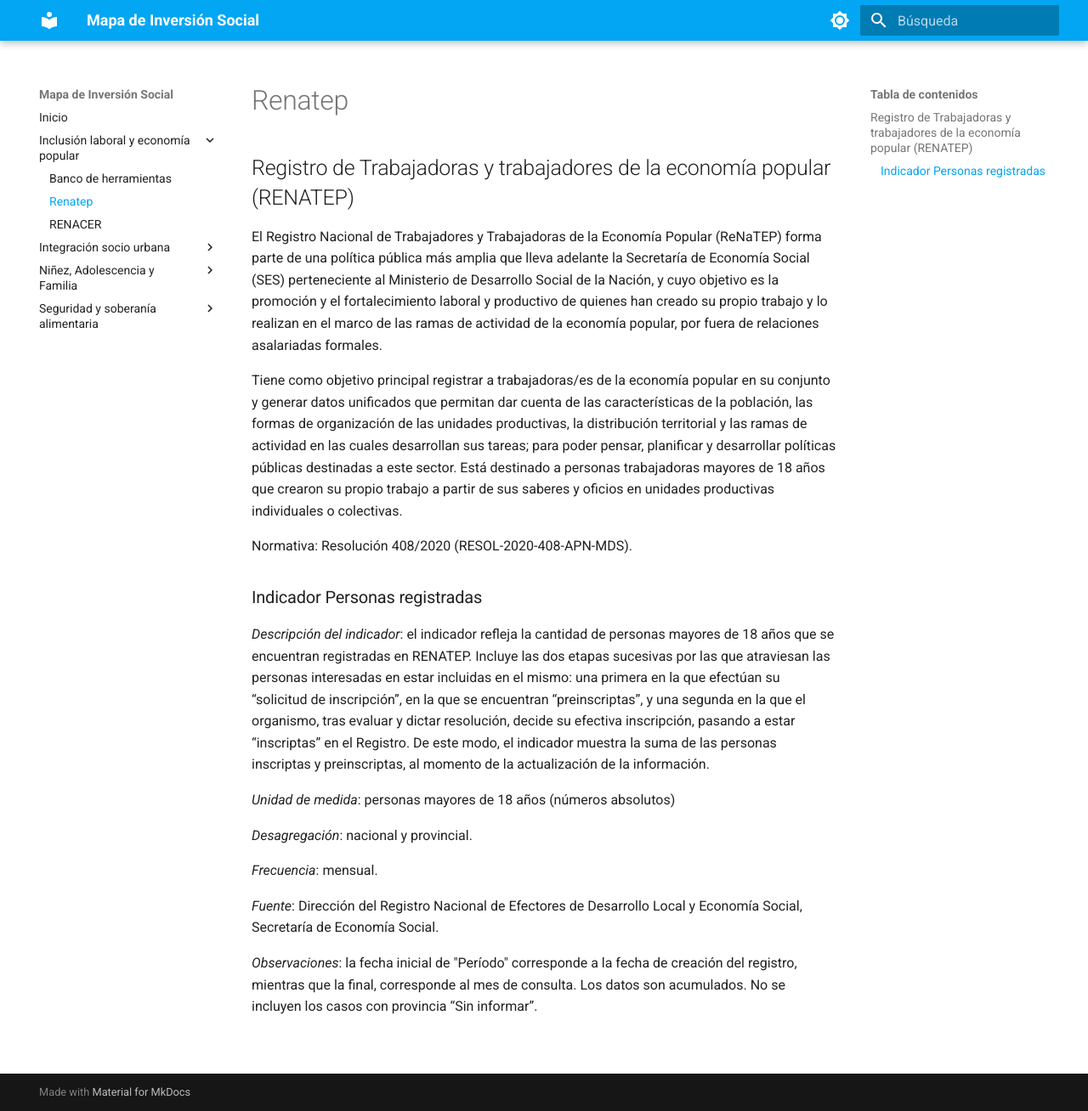
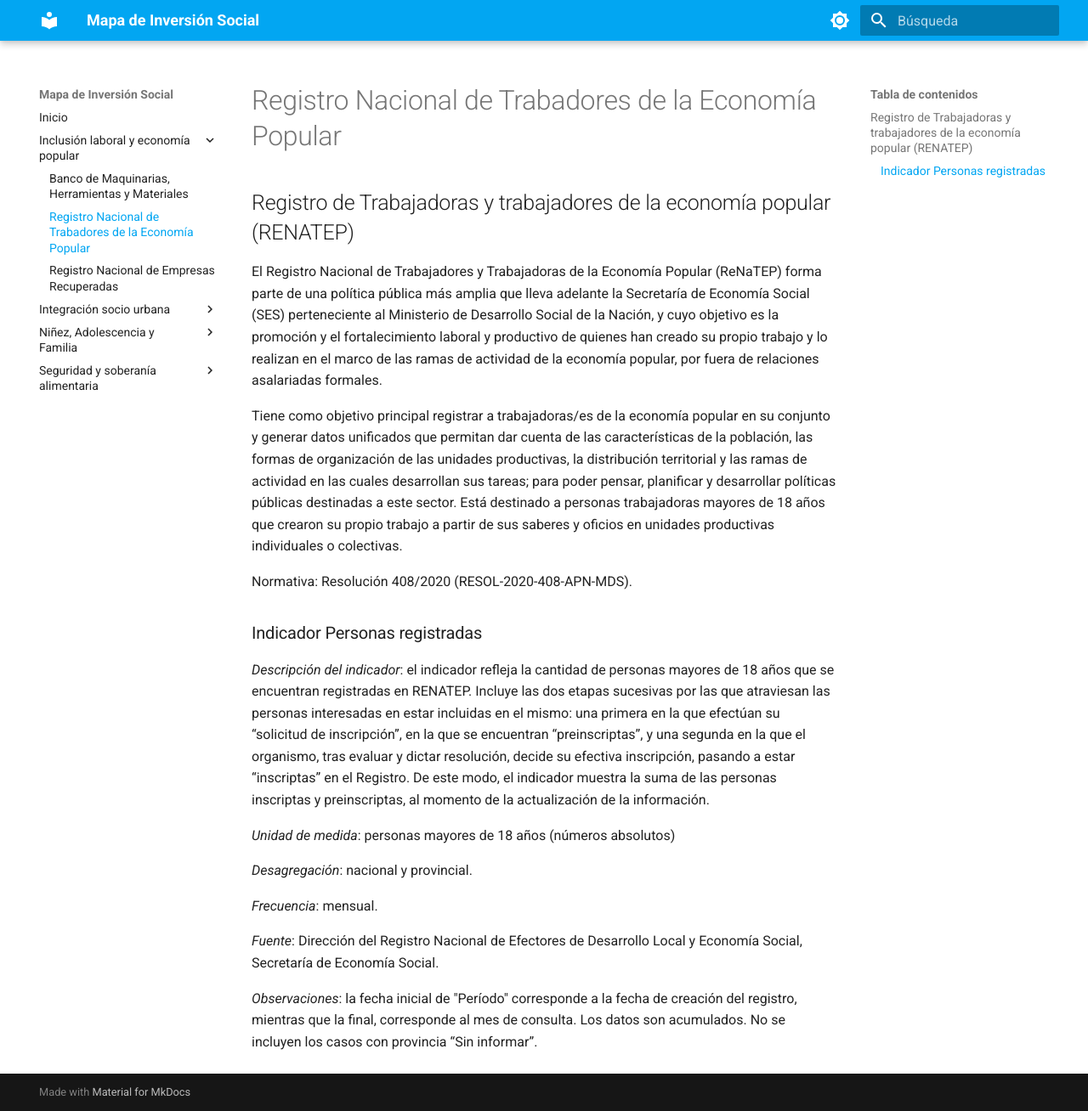
Before and after one commit to datos-desarrollosocial-nacion/metadata-mapa-de-inversion-social, an MkDocs documentation site: the page built from docs/renatep.md, in a window 1280 px wide and 1308 px high. Shown: the whole window at 85% size. Built offline with MkDocs 1.6.1 and Material for MkDocs 9.7.7, drawn with Linux system fonts in a browser that asks for light colours.

Commit message:
navigation

```diff
--- a/mkdocs.yml
+++ b/mkdocs.yml
@@ -22,21 +22,21 @@ theme:
 nav:
   - Inicio: index.md
   - Inclusión laboral y economía popular:
-      - banco-de-herramientas.md
-      - renatep.md
-      - RENACER.md
+      - Banco de Maquinarias, Herramientas y Materiales: banco-de-herramientas.md
+      - Registro Nacional de Trabadores de la Economía Popular: renatep.md
+      - Registro Nacional de Empresas Recuperadas: RENACER.md
   - Integración socio urbana:
-      - políticas-integración-sociourbana.md
-      - integración-urbana-y-acceso-al-suelo.md
-      - mi-pieza.md
-      - mejor-barrio.md
+      - Políticas de integración socio urbana: políticas-integración-sociourbana.md
+      - Integración urbana y acceso al suelo: integración-urbana-y-acceso-al-suelo.md
+      - Mi Pieza: mi-pieza.md
+      - Mejor Barrio: mejor-barrio.md
   - Niñez, Adolescencia y Familia:
-      - pae.md
-      - plan-nacional-de-primera-infancia.md
-      - apoyo-plan-nacional-de-primera-infancia.md
-      - potenciar-inclusion-joven.md
-      - rennya.md
+      - Acompañamiento para el egreso de jóvenes sin cuidados parentales: pae.md
+      - Plan Nacional de Primera Infancia (PNPI): plan-nacional-de-primera-infancia.md
+      - Apoyo al Plan Nacional de Primera Infancia: apoyo-plan-nacional-de-primera-infancia.md
+      - Potenciar Inclusión Joven: potenciar-inclusion-joven.md
+      - Reparación económica para niñas, niños y adolescentes: rennya.md
   - Seguridad y soberanía alimentaria:
-      - prestación-alimentar.md
-      - comerdores-escolares.md
-      - renacom.md
+      - Prestación alimentar: prestación-alimentar.md
+      - Comedores Escolares: comerdores-escolares.md
+      - Registro Nacional de Comedores y Merenderos Comunitarios: renacom.md
```
